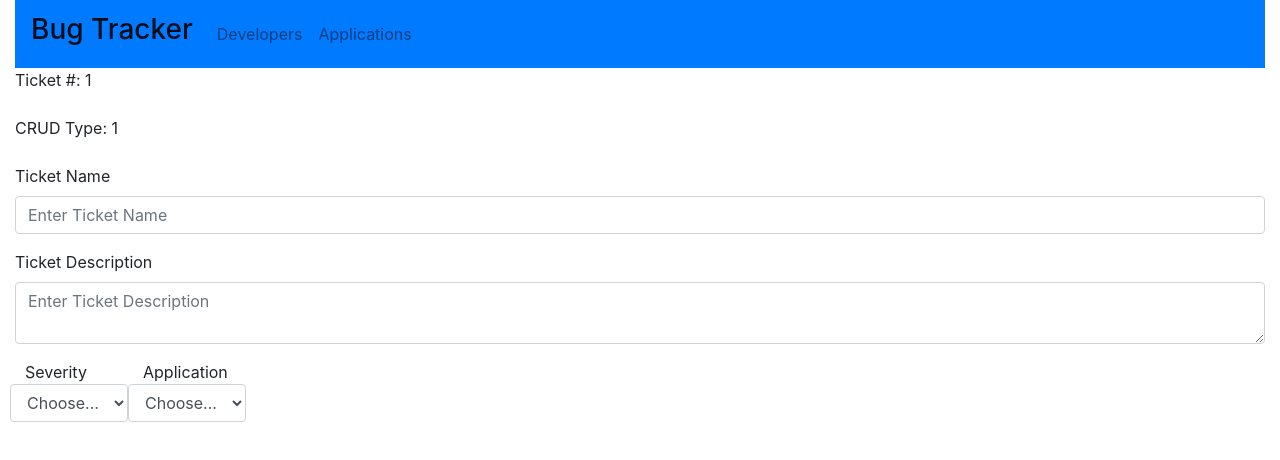
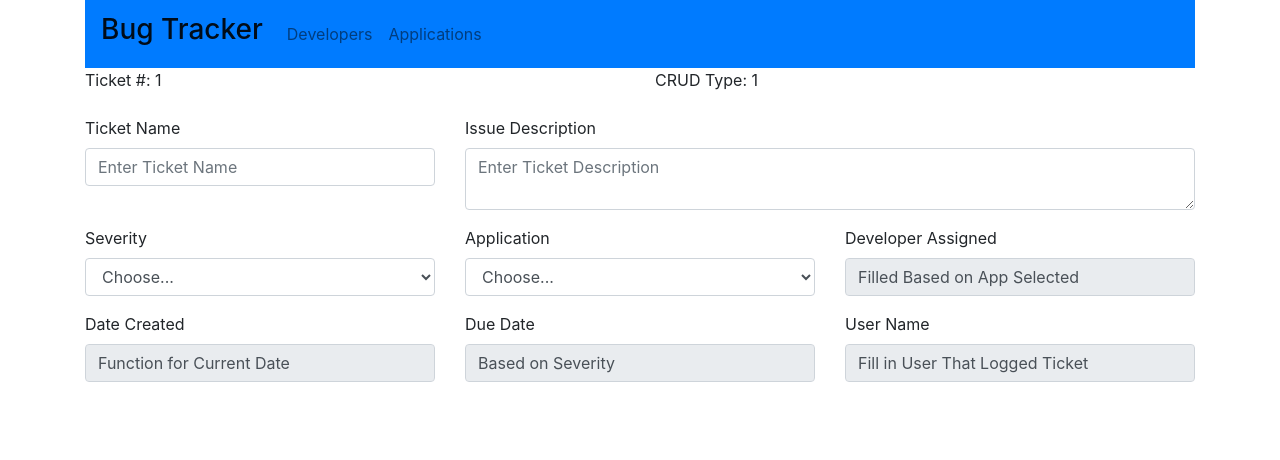
Before and after one commit to KarstenFlanigan/Bug_Tracker, a React (Create React App) app: page /ticket/1/1 in a window 1280 px wide. Shown: the top 460 px of the page. Built offline with nearby package versions, Linux system fonts and the light colour scheme.

Commit message:
Changed Container,Added to TicketForm

```diff
--- a/src/App.js
+++ b/src/App.js
@@ -3,7 +3,6 @@
 import React from 'react'
 import './App.css'
 import Container from 'react-bootstrap/Container'
-
 //Must have for react-router to work, don't copy/paste, need to manually add and then make eslint exception
 // eslint-disable-next-line no-unused-vars
 import { BrowserRouter as Router, Switch, Route, Link, Redirect } from 'react-router-dom'
@@ -14,9 +13,9 @@ import Navigation from './Components/Navigation'
 function App() {
 
   return (
-    <Container fluid>
+    <Container>
       <Navigation />
-    </Container >
+    </Container>
   )
 }
 
--- a/src/Components/Forms/TicketForm.js
+++ b/src/Components/Forms/TicketForm.js
@@ -3,6 +3,7 @@ import React from 'react'
 import { BrowserRouter as Router, Switch, Route, Link, Redirect, useHistory, useParams, withRouter } from 'react-router-dom'
 import Form from 'react-bootstrap/Form'
 import Col from 'react-bootstrap/Col'
+import Row from 'react-bootstrap/Row'
 
 
 function TicketForm() {
@@ -10,24 +11,38 @@ function TicketForm() {
 
     return (
         <Form>
+            <Row>
+                <Col lg={6}>
                     <Form.Group controlId="ticketNumber">
-                <Form.Label>Ticket #: {id}</Form.Label>
+                        <Form.Label >Ticket #: {id}</Form.Label>
                     </Form.Group>
+                </Col>
+                <Col lg={6}>
                     <Form.Group controlId="crudType">
-                <Form.Label>CRUD Type: {crud}</Form.Label>
+                        <Form.Label >CRUD Type: {crud}</Form.Label>
                     </Form.Group>
+                </Col>
+            </Row>
+
+            <Row>
+                <Col lg={4}>
                     <Form.Group controlId="ticketName">
-                <Form.Label>Ticket Name</Form.Label>
+                        <Form.Label >Ticket Name</Form.Label>
                         <Form.Control type="ticketName" placeholder="Enter Ticket Name" />
                     </Form.Group>
+                </Col>
+                <Col lg={8}>
                     <Form.Group controlId="ticketDescription">
-                <Form.Label>Ticket Description</Form.Label>
+                        <Form.Label >Issue Description</Form.Label>
                         <Form.Control type="ticketDescription" as="textarea" rows={2} placeholder="Enter Ticket Description" />
                     </Form.Group>
+                </Col>
+            </Row>
 
-            <Form.Row>
+            <Row>
+                <Col lg={4} md={4}>
                     <Form.Group controlId="severity">
-                    <Form.Label as={Col} mx="5">Severity</Form.Label>
+                        <Form.Label >Severity</Form.Label>
                         <Form.Control as="select">
                             <option>Choose...</option>
                             <option>Low</option>
@@ -35,8 +50,10 @@ function TicketForm() {
                             <option>High</option>
                         </Form.Control>
                     </Form.Group>
+                </Col>
+                <Col lg={4} md={4}>
                     <Form.Group controlID="applicationName">
-                    <Form.Label as={Col}>Application</Form.Label>
+                        <Form.Label >Application</Form.Label>
                         <Form.Control as="select">
                             <option>Choose...</option>
                             <option>Test</option>
@@ -44,8 +61,36 @@ function TicketForm() {
                             <option>High</option>
                         </Form.Control>
                     </Form.Group>
-            </Form.Row>
-        </Form>
+                </Col>
+                <Col lg={4} md={4} >
+                    <Form.Group controlID="developerAssigned">
+                        <Form.Label >Developer Assigned</Form.Label>
+                        <Form.Control type="developer" readOnly defaultValue="Filled Based on App Selected" />
+                    </Form.Group>
+                </Col>
+            </Row>
+
+            <Row>
+                <Col lg={4} md={6}>
+                    <Form.Group controlId="dateCreated">
+                        <Form.Label >Date Created</Form.Label>
+                        <Form.Control readOnly defaultValue="Function for Current Date" />
+                    </Form.Group>
+                </Col>
+                <Col lg={4} md={6} >
+                    <Form.Group controlID="dueDate">
+                        <Form.Label >Due Date</Form.Label>
+                        <Form.Control readOnly defaultValue="Based on Severity" />
+                    </Form.Group>
+                </Col>
+                <Col lg={4} md={6} >
+                    <Form.Group controlID="applicationName">
+                        <Form.Label >User Name</Form.Label>
+                        <Form.Control readOnly defaultValue="Fill in User That Logged Ticket" />
+                    </Form.Group>
+                </Col>
+            </Row>
+        </Form >
     )
 }
 
--- a/src/Components/Navigation.js
+++ b/src/Components/Navigation.js
@@ -3,6 +3,7 @@
 import Navbar from 'react-bootstrap/Navbar'
 import Nav from 'react-bootstrap/Nav'
 import React from 'react'
+
 
 //COMPONENTS
 import Applications from './Applications'
```
Lines whose indentation alone changed are shown as unchanged.
